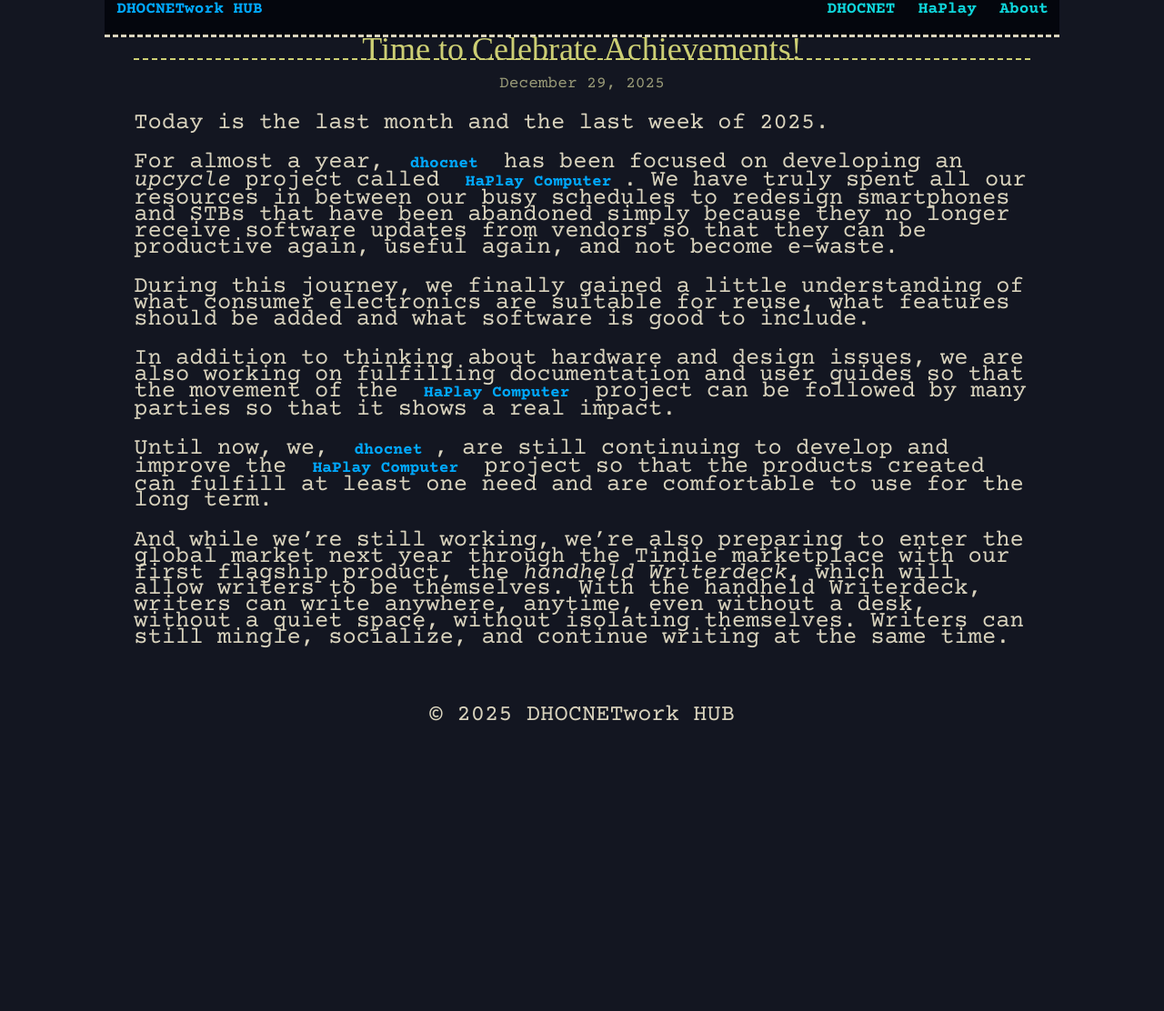
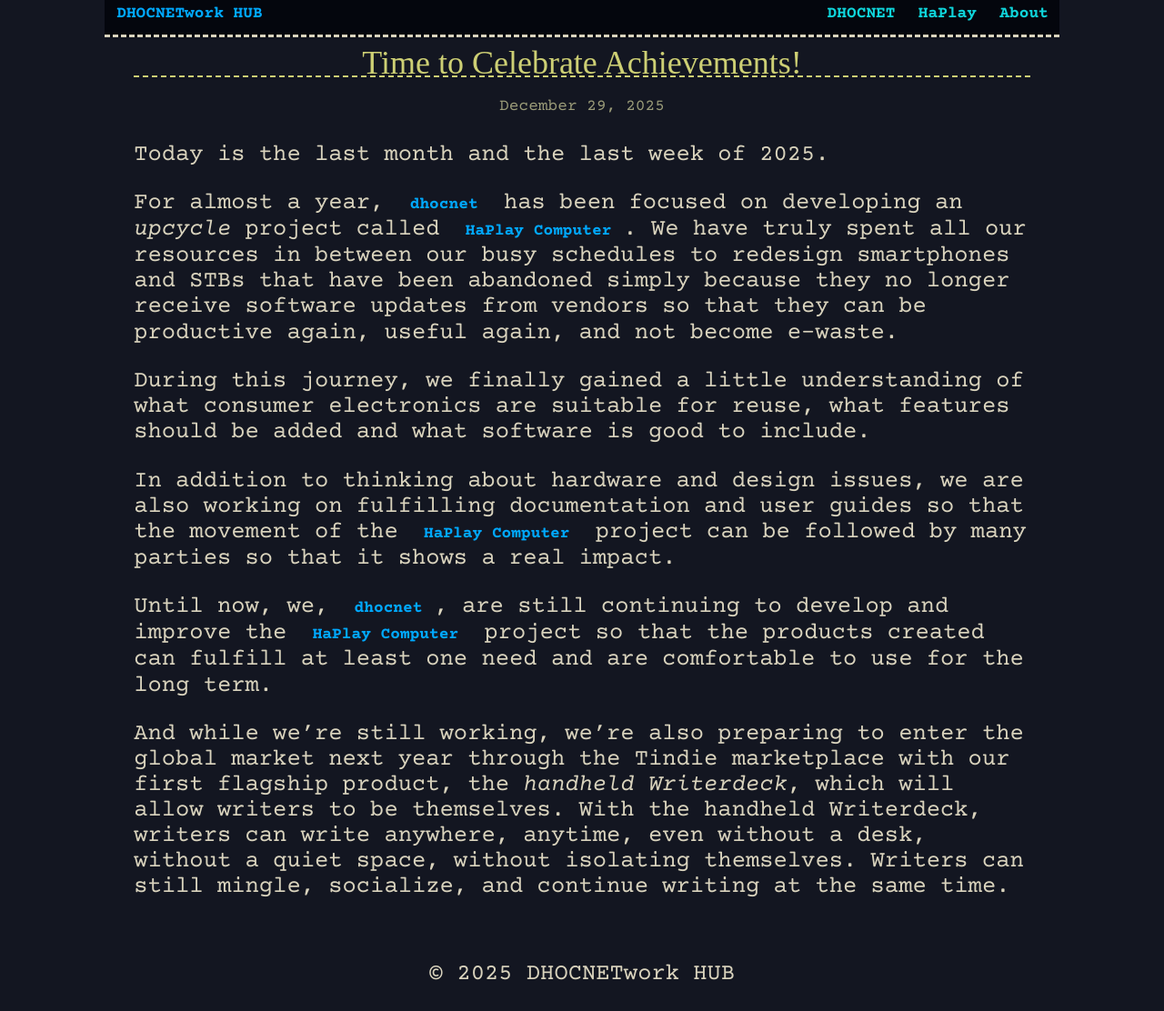
Before and after one commit to dhocnet/dhocnet.github.io, a Jekyll site: the page built from _posts/2025-12-29-Time_to_Celebrate_Achievements.md, in a window 1280 px wide. Shown: the whole page at 91% size. Built offline with Jekyll 4.4.1, drawn with Linux system fonts in a browser that asks for light colours; some web fonts are replaced; before the commit the page ends 900 px from its top, so only the background shows below that.

Commit message:
Update default.html

```diff
--- a/_layouts/default.html
+++ b/_layouts/default.html
@@ -18,7 +18,7 @@
                 padding: 0 9%;
                 font-family: "Courier Prime";
                 font-size: 1.7em;
-                line-height: 0.7em;
+                line-height: 1.1em;
             }
 
             body h1, body h2, body h3 {
```
